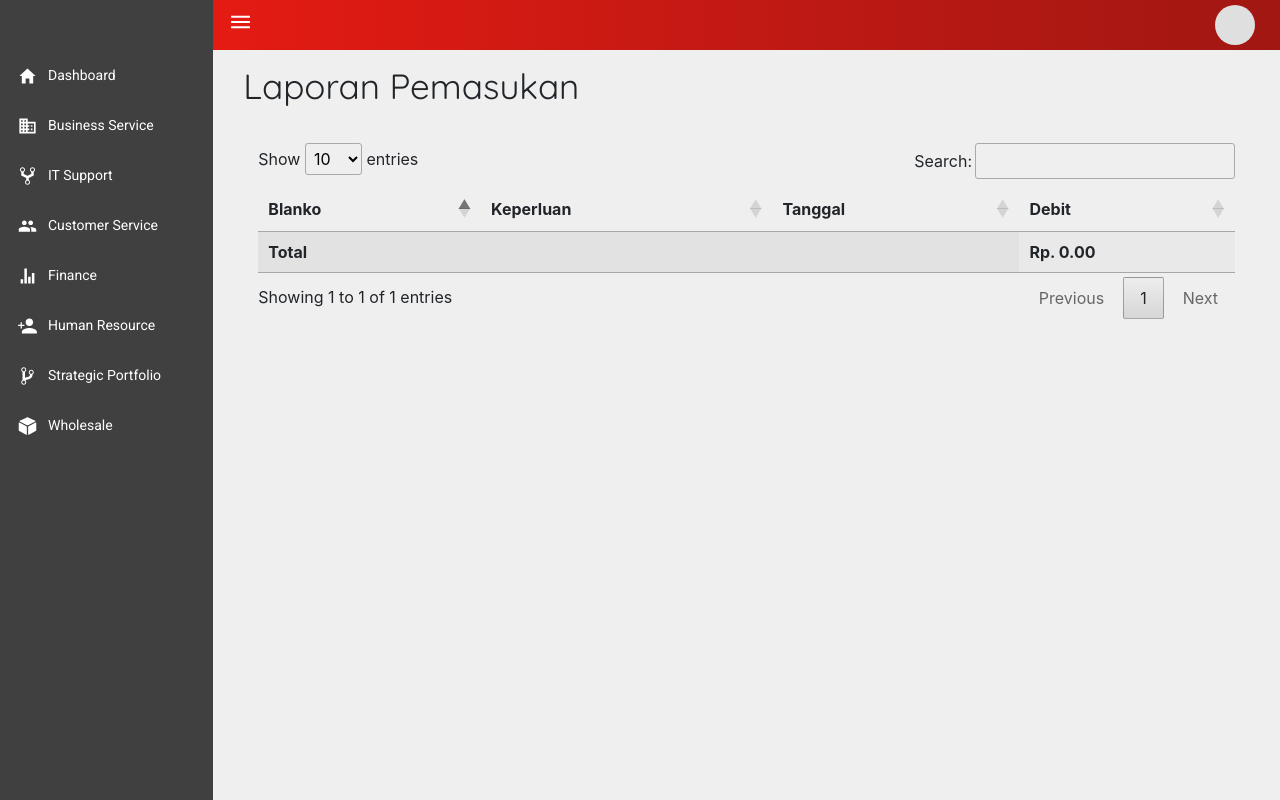
After one commit to if4007-telkomuniv/sisfo_4007, a CodeIgniter app: page /sisfo_4007/Finance/laporanpemasukan in a window 1280 px wide. The commit adds this page. Run offline with CodeIgniter, Linux system fonts and the light colour scheme; data comes from the database, SQL or seed files in the repository; lists and menus that the app fills with data are empty; some libraries are stand-ins or nearby versions.

Commit message:
85% pemasukan

```diff
--- a/application/controllers/Finance.php
+++ b/application/controllers/Finance.php
@@ -53,4 +53,18 @@ class finance extends CI_Controller {
 		$data = array('input' => 1);
 		$this->load->view('finance/index.php',$data);
 	}
+	public function laporanpemasukan()
+	{
+		$tanggal1 = $this->input->post('tanggal1');
+		$tanggal2 = $this->input->post('tanggal2');
+		if ($tanggal2 == null){
+			$data['pemasukan'] = $this->M_Finance->laporanpemasukan('M1',$tanggal1);
+		}else{
+			$data['pemasukan'] = $this->M_Finance->laporanpemasukanfull('M1',$tanggal1,$tanggal2);
+		}
+		$this->load->view('finance/laporanpemasukan.php',$data);
+	}
+
+
+
 }
--- a/application/models/M_Finance.php
+++ b/application/models/M_Finance.php
@@ -8,6 +8,22 @@ class M_Finance extends CI_Model {
 		$this->db->insert('finance',$data);
 	    return;
 	}
-
+	public function laporanpemasukan($jenis,$tanggal){
+		$this->db->select('*');
+		$this->db->from('finance');
+		$this->db->where('tipe',$jenis);
+		$this->db->where('tanggal',$tanggal);
+		$query = $this->db->get();
+		return $query->result();
+	}
+	public function laporanpemasukanfull($jenis,$tanggal,$tanggal2){
+		$this->db->select('*');
+		$this->db->from('finance');
+		$this->db->where('tipe',$jenis);
+		$this->db->where('tanggal >=',$tanggal);
+		$this->db->where('tanggal <=',$tanggal2);
+		$query = $this->db->get();
+		return $query->result();
+	}
 
 }
--- /dev/null
+++ b/application/views/finance/laporanpemasukan.php
@@ -0,0 +1,87 @@
+<!DOCTYPE html>
+<html lang="en" dir="ltr">
+
+<head>
+    <?php $this->load->view('base_layout/head_tag'); ?>
+    <title>Index Finance</title>
+    <!-- Input CSS atau JS yang dibutuhkan setelah line ini -->
+    <!-- Taruh file css di folder /css-->
+    <!-- Taruh file js di /js-->
+    <link rel="stylesheet" type="text/css" href="https://cdn.datatables.net/1.10.19/css/jquery.dataTables.css">
+
+    <script type="text/javascript" charset="utf8" src="https://cdn.datatables.net/1.10.19/js/jquery.dataTables.js"></script>
+    <!-- Contoh cara input css, ganti sesuai kebutuhan -->
+    <?php /* echo link_tag('css/base_styles.css') */ ?>
+    <?php echo link_tag('css/finance.css') ?>
+    <?php /* echo link_tag('css/finance.css') */ ?>
+    <link rel="stylesheet" href="https://use.fontawesome.com/releases/v5.8.1/css/all.css" integrity="sha384-50oBUHEmvpQ+1lW4y57PTFmhCaXp0ML5d60M1M7uH2+nqUivzIebhndOJK28anvf" crossorigin="anonymous">
+</head>
+
+<body>
+    <div class="container-fluid p-0">
+        <div class="row equal no-gutters">
+            <?php $this->load->view('base_layout/sidebar'); ?>
+            <div class="col-12 col-sm-8 col-md-9 col-xl-10 wrapper">
+                <?php $this->load->view('base_layout/topmenu'); ?>
+                <div class="col-12 wrapper-container">
+                    <div class="main-wrapper">
+                        <div class="container">
+                            <div class="page-header">
+                                <!-- Silakan replace sesuai judul halaman divisi kalian -->
+                                <div class="page-title">
+                                    Laporan Pemasukan
+                                </div>
+                                <!-- Subtitle opsional, tapi bila ingin diberi, jelaskan page anda dalam maks 8 kata -->
+                                <div class="page-subtitle">
+                                </div>
+                            </div>
+                            <!-- Silakan masukkan code tampilan divisi Anda di bagian ini. -->
+                            <!-- Dibawah ini adalah template box yang kalian bisa pakai untuk pengembangan sistem -->
+                            <!--tab pemasukkan-->
+                            <div class="col-12">
+                                <table id="table_id" class="display" style="width:100%">
+                                    <thead>
+                                        <tr>
+                                            <th>Blanko</th>
+                                            <th>Keperluan</th>
+                                            <th>Tanggal</th>
+                                            <th>Debit</th>
+                                        </tr>
+                                    </thead>
+                                    <tbody>
+                                        <?php
+                                        $a = 0;
+                                        foreach ($pemasukan as $row) { ?>
+                                            <tr>
+                                                <td><?php echo $row->blanko; ?></td>
+                                                <td><?php echo $row->keperluan; ?></td>
+                                                <td><?php echo $row->tanggal; ?></td>
+                                                <td>Rp. <?php echo number_format($row->debit,2); ?></td>
+                                                <?php $a = $a + $row->debit; ?>
+                                            </tr>
+                                        <?php }
+                                        ?>
+                                        <tr>
+                                            <th colspan="3">Total</th>
+                                            <td style="display: none;"></td>
+                                            <td style="display: none;"></td>
+                                            <th>Rp. <?php echo number_format($a,2); ?></th>
+                                        </tr>
+                                    </tbody>
+                                </table>
+                            </div>
+                        </div>
+                    </div>
+                </div>
+            </div>
+        </div>
+    </div>
+    <?php $this->load->view('base_layout/js_mandatory') ?>
+    <script>
+        $(document).ready(function() {
+            $('#table_id').DataTable();
+        });
+    </script>
+</body>
+
+</html>
```
Also changed, not shown: application/views/finance/index.php (+50 -13 lines).
